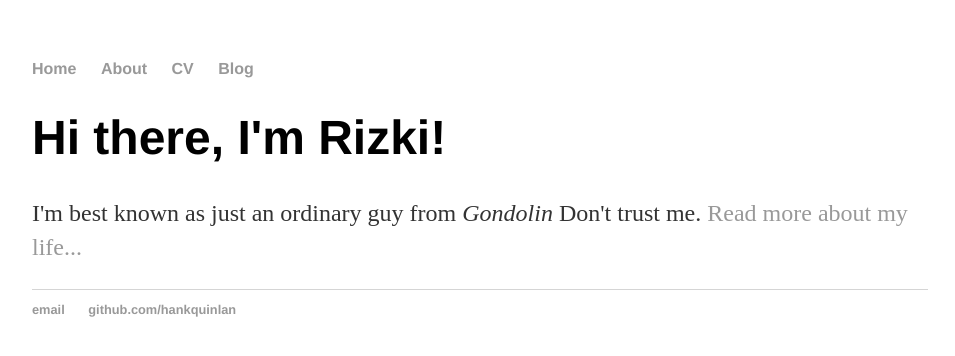
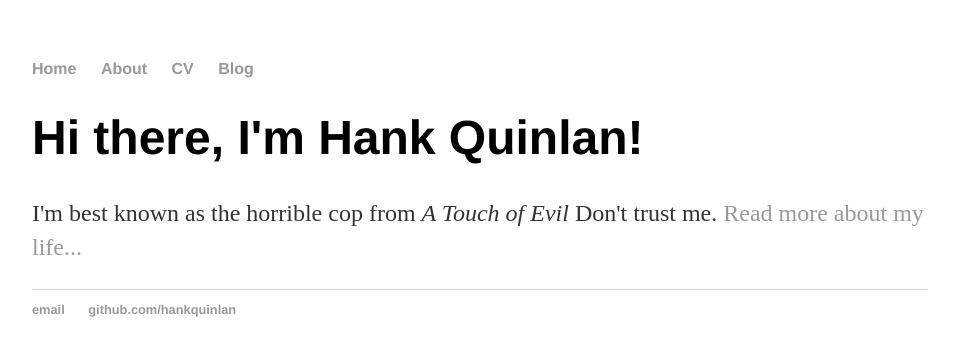
Before and after one commit to rnfitriansyah/rnfitriansyah.github.io, a Jekyll site: the page built from index.html, in a window 1280 px wide. Shown: the top 356 px of the page, without its empty margins (160-1115 px from the left). Built offline with Jekyll 4.4.1, drawn with Linux system fonts in a browser that asks for light colours.

Commit message:
Update index.html

```diff
--- a/index.html
+++ b/index.html
@@ -1,30 +1,8 @@
-<!DOCTYPE html>
-<html>
-	<head>
-		<title>Hank Quinlan, Horrible Cop</title>
-		<!-- link to main stylesheet -->
-		<link rel="stylesheet" type="text/css" href="/css/main.css">
-	</head>
-	<body>
-		<nav>
-    		<ul>
-        		<li><a href="/">Home</a></li>
-	        	<li><a href="/about">About</a></li>
-        		<li><a href="/cv">CV</a></li>
-        		<li><a href="/blog">Blog</a></li>
-    		</ul>
-		</nav>
-		<div class="container">
-    		<div class="blurb">
-        		<h1>Hi there, I'm Rizki!</h1>
-				<p>I'm best known as just an ordinary guy from <em>Gondolin</em> Don't trust me. <a href="/about">Read more about my life...</a></p>
-    		</div><!-- /.blurb -->
-		</div><!-- /.container -->
-		<footer>
-    		<ul>
-        		<li><a href="mailto:hankquinlanhub@gmail.com">email</a></li>
-        		<li><a href="https://github.com/hankquinlan">github.com/hankquinlan</a></li>
-			</ul>
-		</footer>
-	</body>
-</html>
+---
+layout: default
+title: Hank Quinlan, Horrible Cop
+---
+<div class="blurb">
+	<h1>Hi there, I'm Hank Quinlan!</h1>
+	<p>I'm best known as the horrible cop from <em>A Touch of Evil</em> Don't trust me. <a href="/about">Read more about my life...</a></p>
+</div><!-- /.blurb -->
```
